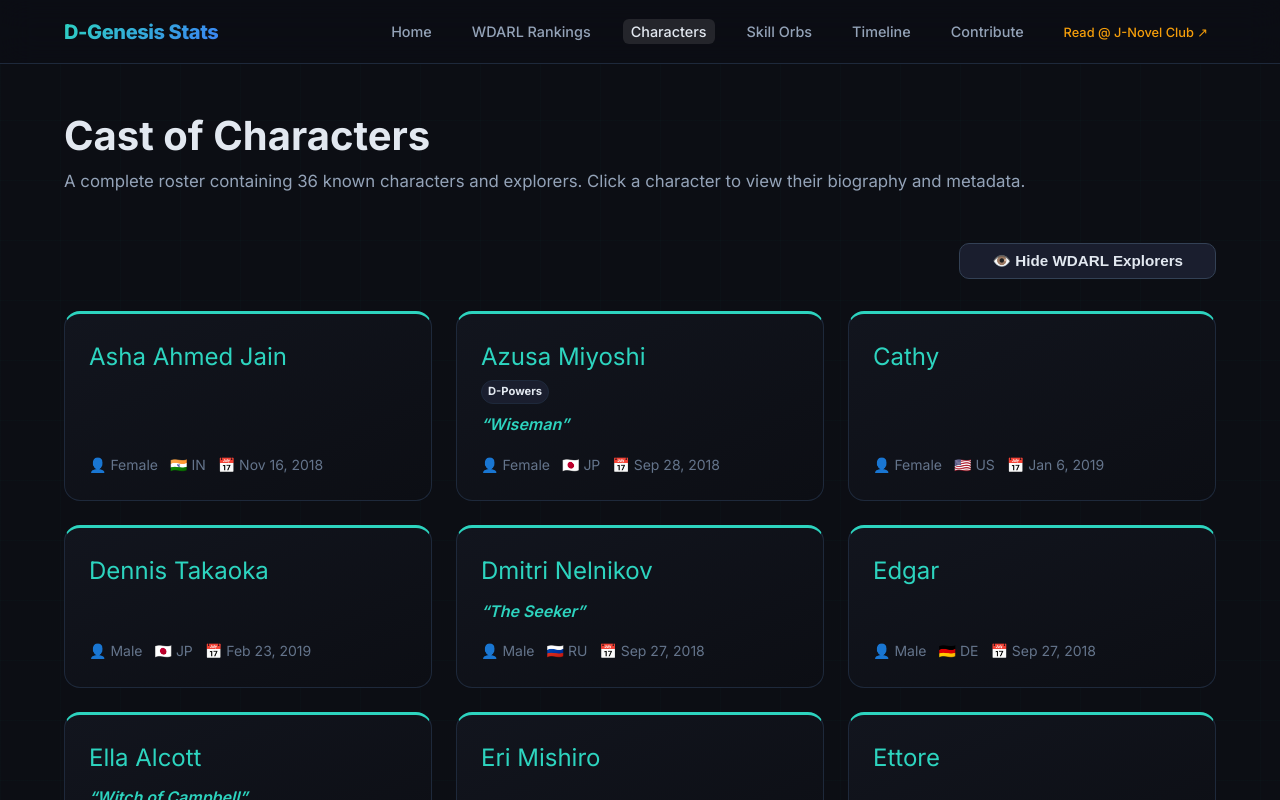
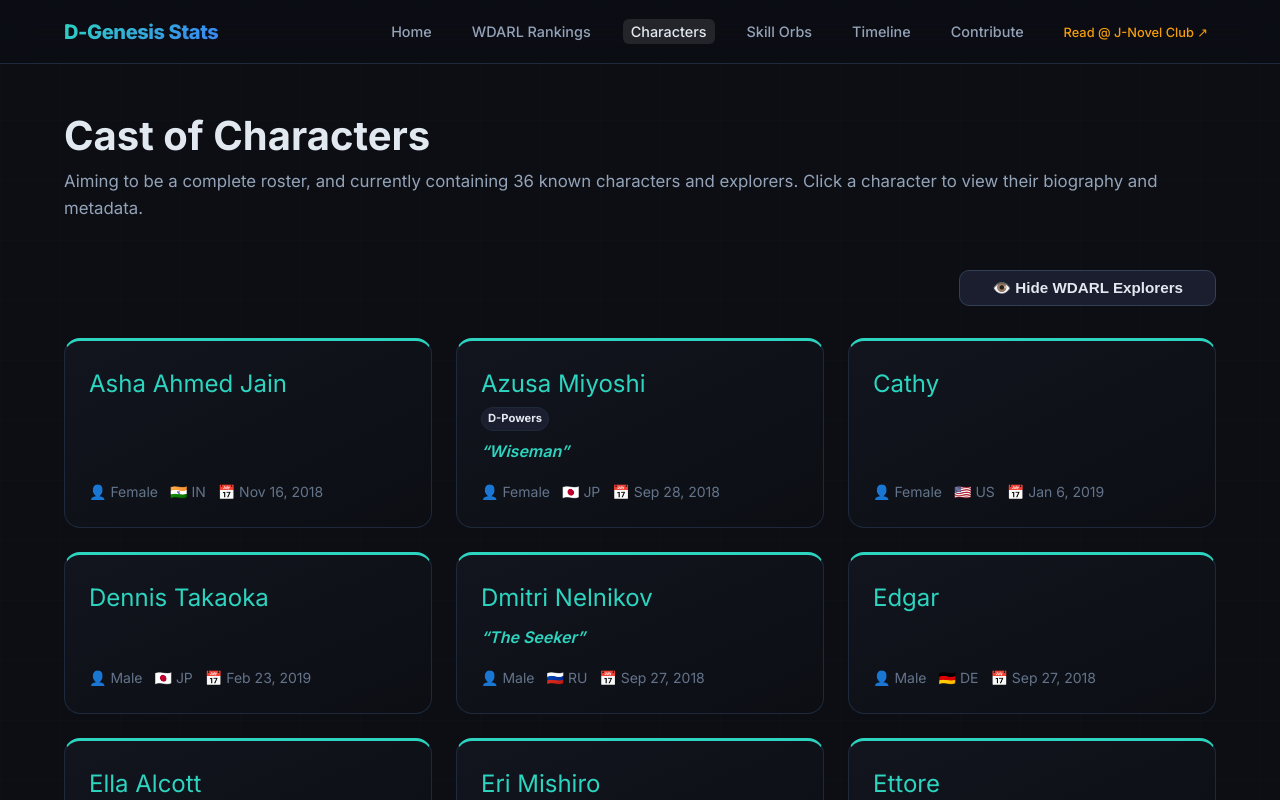
Before and after one commit to sorvani/dgenesisinfo, a Next.js app: page /characters in a window 1280 px wide. Shown: the top 800 px of the page. Built offline with nearby package versions, Linux system fonts and the light colour scheme.

Commit message:
Reword description of character page

```diff
--- a/src/app/characters/page.tsx
+++ b/src/app/characters/page.tsx
@@ -5,7 +5,7 @@ import { CharactersGrid } from "@/components/CharactersGrid";
 export const metadata: Metadata = {
   title: "Cast of Characters",
   description:
-    "Database of all known characters and explorers from D-Genesis.",
+    "Database of characters and explorers from D-Genesis.",
 };
 
 export default function CharactersPage() {
@@ -17,7 +17,7 @@ export default function CharactersPage() {
       <div className="page-header">
         <h1>Cast of Characters</h1>
         <p>
-          A complete roster containing {characters.length} known
+          Aiming to be a complete roster, and currently containing {characters.length} known
           characters and explorers. Click a character to view their biography and metadata.
         </p>
       </div>
```
